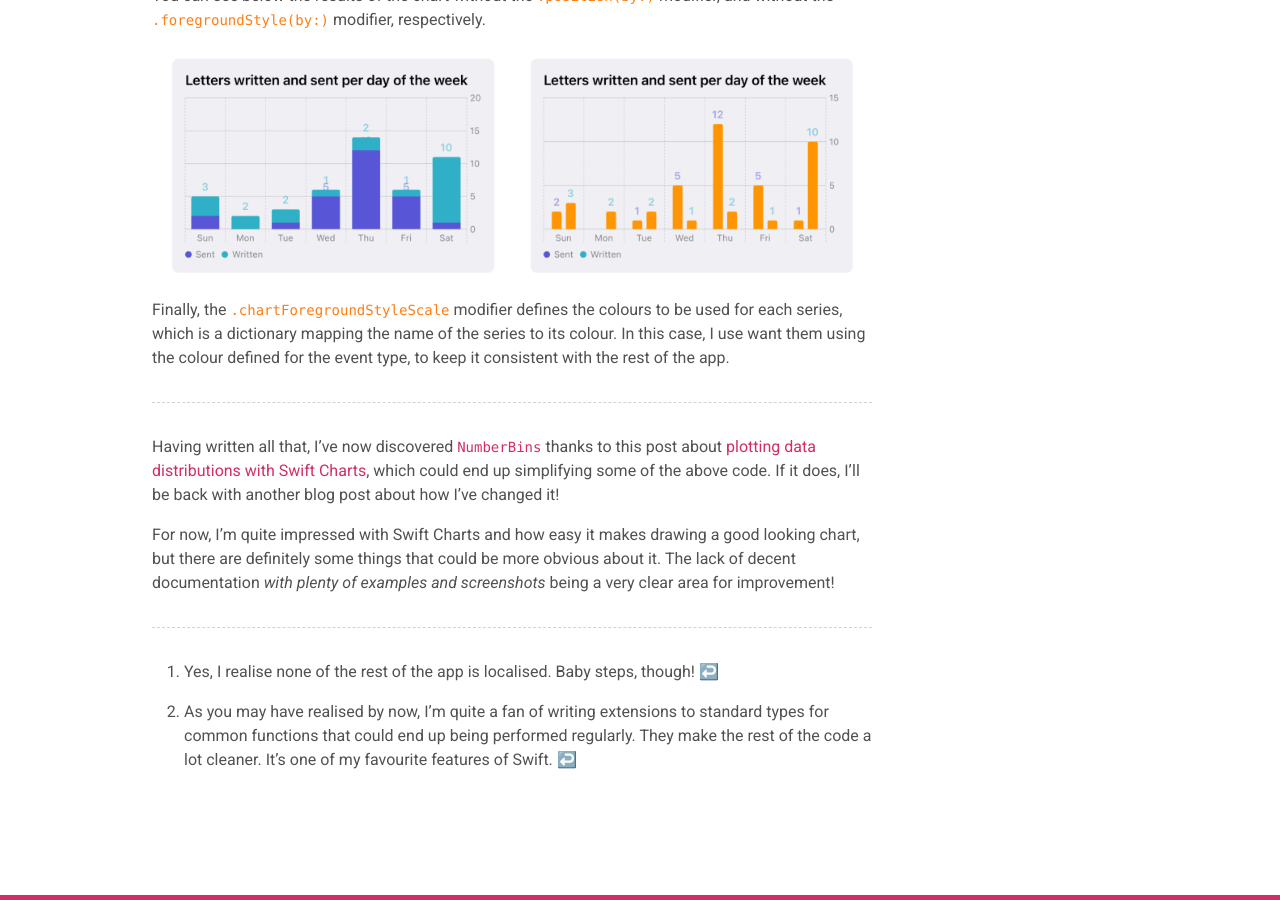
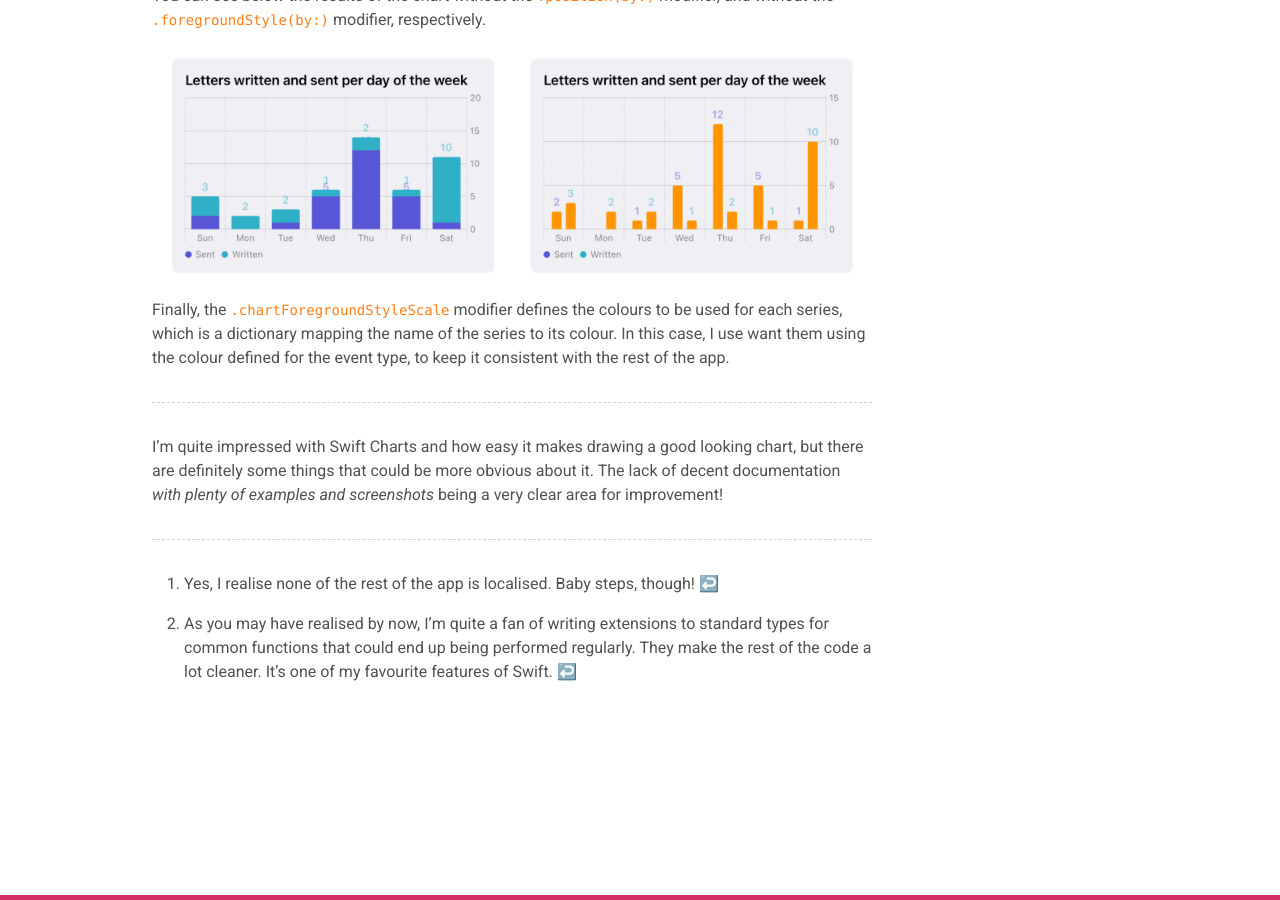
Before and after one commit to benbacardi/benbacardi.github.io, a Jekyll site: the page built from _posts/2023-01-20-swift-charts-calendar-weekdays.md, in a window 1280 px wide and 900 px high, scrolled down 4718 px. Built offline with Jekyll 4.4.1, drawn with Linux system fonts in a browser that asks for light colours; some web fonts are replaced.

Commit message:
remove reference to NumberBins

```diff
--- a/_posts/2023-01-20-swift-charts-calendar-weekdays.md
+++ b/_posts/2023-01-20-swift-charts-calendar-weekdays.md
@@ -166,9 +166,7 @@ Finally, the `.chartForegroundStyleScale` modifier defines the colours to be use
 
 ---
 
-Having written all that, I've now discovered [`NumberBins`](https://developer.apple.com/documentation/charts/numberbins) thanks to this post about [plotting data distributions with Swift Charts](https://nilcoalescing.com/blog/PlottingDataDistributionsWithSwiftCharts/), which could end up simplifying some of the above code. If it does, I'll be back with another blog post about how I've changed it!
-
-For now, I'm quite impressed with Swift Charts and how easy it makes drawing a good looking chart, but there are definitely some things that could be more obvious about it. The lack of decent documentation *with plenty of examples and screenshots* being a very clear area for improvement!
+I'm quite impressed with Swift Charts and how easy it makes drawing a good looking chart, but there are definitely some things that could be more obvious about it. The lack of decent documentation *with plenty of examples and screenshots* being a very clear area for improvement!
 
 ---
 
```
